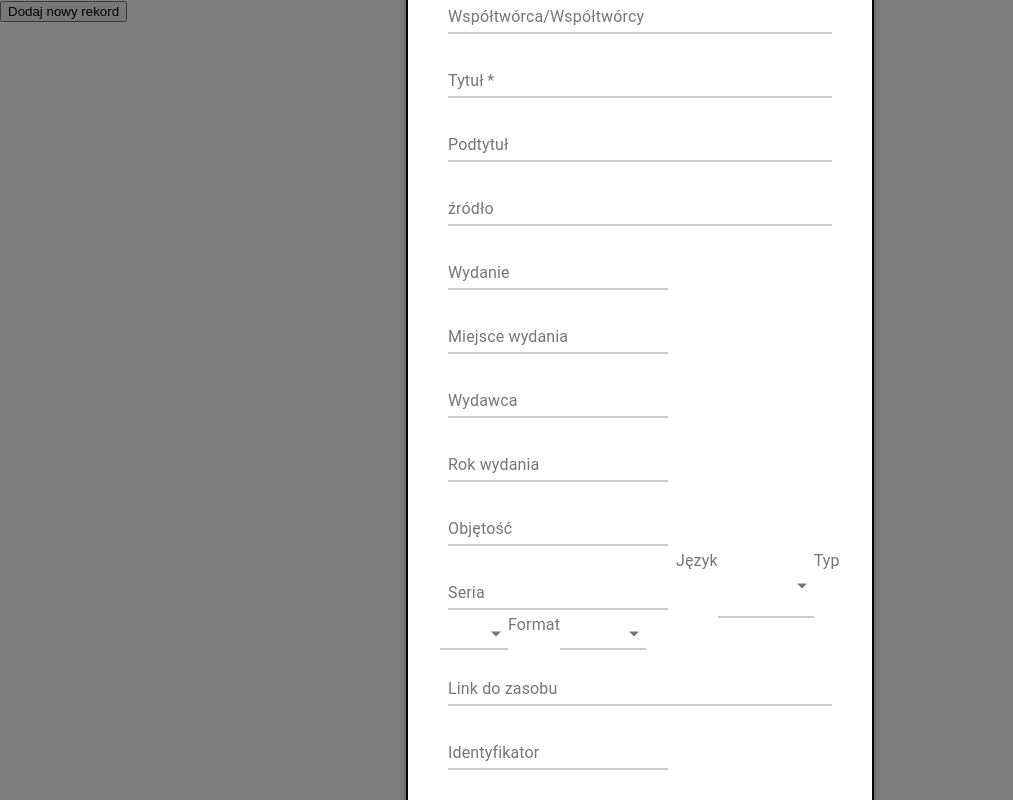
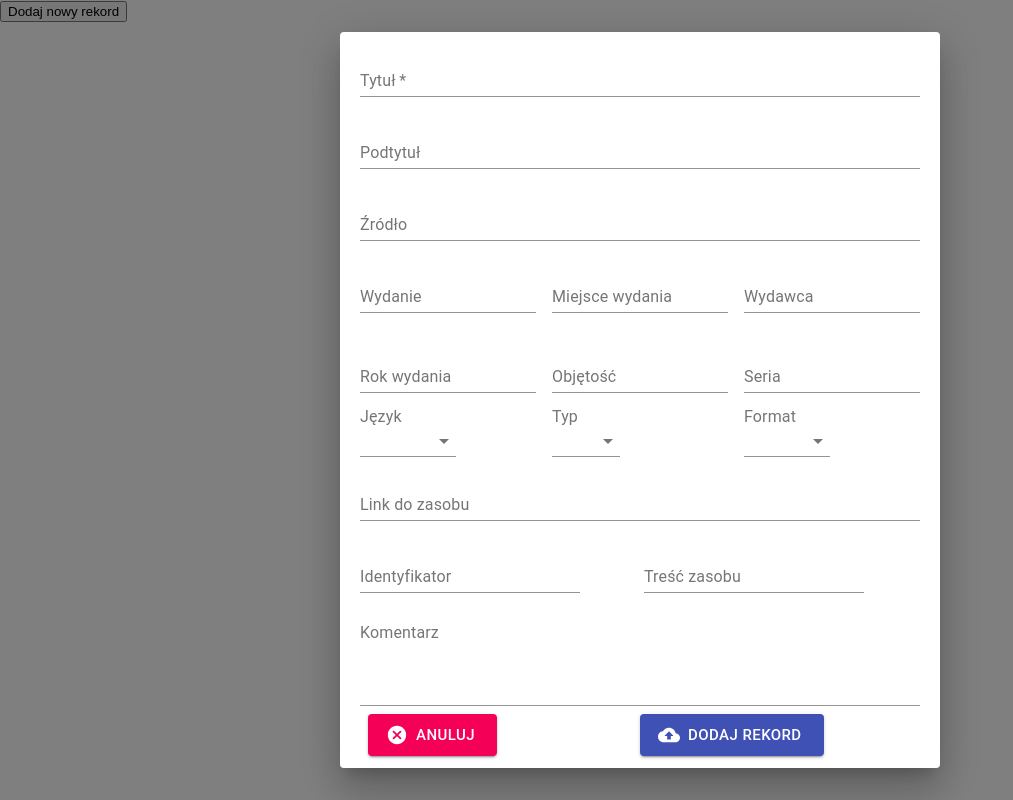
Before and after one commit to ppknUWr/frontend-bbz, a React (Create React App) app in the folder bbz-project/: page / in a window 1280 px wide. Both pictures are taken after a click on the button "Dodaj nowy rekord". Shown: the whole page, without its empty margins (0-1013 px from the left). Built offline with nearby package versions, Linux system fonts and the light colour scheme.

Commit message:
version 1 of record adding form with no functionality

```diff
--- a/bbz-project/package.json
+++ b/bbz-project/package.json
@@ -8,9 +8,12 @@
     "@testing-library/jest-dom": "^5.11.4",
     "@testing-library/react": "^11.1.0",
     "@testing-library/user-event": "^12.1.10",
+    "bootstrap": "^4.6.0",
     "react": "^17.0.1",
+    "react-bootstrap": "^1.5.2",
     "react-dom": "^17.0.1",
     "react-modal": "^3.12.1",
+    "react-responsive-modal": "^6.0.1",
     "react-scripts": "4.0.3",
     "web-vitals": "^1.0.1"
   },
--- a/bbz-project/src/components/AddRecordModal.js
+++ b/bbz-project/src/components/AddRecordModal.js
@@ -4,46 +4,33 @@ import TextField from "@material-ui/core/TextField";
 import InputLabel from "@material-ui/core/InputLabel";
 import Select from "@material-ui/core/NativeSelect";
 import {makeStyles} from "@material-ui/core/styles";
-import SaveIcon from "@material-ui/icons/Save";
-import Modal from "@material-ui/core/Modal";
+import CloudUploadIcon from '@material-ui/icons/CloudUpload';
+import CancelIcon from '@material-ui/icons/Cancel';
+import Dialog from "@material-ui/core/Dialog";
+import useMediaQuery from '@material-ui/core/useMediaQuery';
+import { useTheme } from '@material-ui/core/styles';
+import Divider from '@material-ui/core/Divider';
+import { DialogContent, DialogTitle, DialogActions, option } from "@material-ui/core";
+import Grid from '@material-ui/core/Grid';
 
 
-const useStyles = makeStyles((theme) => ({
-    root: {
-        display: 'flex',
-        flexWrap: 'wrap',
+const useStyles = makeStyles({
+    paperFullWidth:{
+        overflowY: 'visible'
     },
-    button: {
-        margin: theme.spacing(1),
-    },
-    textField: {
-        marginLeft: theme.spacing(1),
-        marginRight: theme.spacing(1),
-        width: '25ch',
-    },
-    paper: {
-        position: 'absolute',
-        width: 400,
-        backgroundColor: theme.palette.background.paper,
-        border: '2px solid #000',
-        boxShadow: theme.shadows[5],
-        padding: theme.spacing(2, 4, 3),
-    },
-}));
-function getModalStyle() {
-    const top = 50;
-    const left = 50;
+    DialogContentRoot:{
+        overflowY: 'visible'
+    }
+});
 
-    return {
-        top: `${top}%`,
-        left: `${left}%`,
-        transform: `translate(-${top}%, -${left}%)`,
-    };
-}
+
 const AddRecordModal = () => {
     const classes = useStyles();
-    const [modalStyle] = useState(getModalStyle);
+    const theme = useTheme();
+    const fullScreen = useMediaQuery(theme.breakpoints.down('sm'));
+
     const [open, setOpen] = useState(false);
+    const [scroll, setScroll] = useState('paper');
 
     //should be managed from parent component
     //but for now let's stick with a dummy object
@@ -100,32 +87,73 @@ const AddRecordModal = () => {
         console.log("False");
         return false;
     }
+
+
     const body = (
-        <div style={modalStyle} className={classes.paper}>
-            <h2 id="simple-modal-title">Dodawanie rekordu</h2>
-            <form className={classes.root} noValidate autoComplete="off" onSubmit={handleOnSubmit}>
-                <TextField required id="author" label="Twórca/Twórcy" style={{margin:8}} placeholder="Twórca" fullWidth
+        <>
+        <DialogTitle id="addRecordModalTitle">{"Dodaj nowy rekord"}</DialogTitle>
+        <DialogContent classes={{
+            root: classes.paperFullWidth
+        }}>
+            <Grid container spacing={1}>
+            <form noValidate autoComplete="off" onSubmit={handleOnSubmit}>
+
+                <Grid item xs={12}>
+                <TextField required id="author" label="Twórca/Twórcy"  placeholder="Twórca" fullWidth
                            margin="normal" onChange={handleOnChange}/>
-                <TextField id="coauthor" label="Współtwórca/Współtwórcy" style={{margin:8}} placeholder="Współtwórca" fullWidth
+                </Grid>
+
+                <Grid item xs={12}>
+                <TextField id="coauthor" label="Współtwórca/Współtwórcy"  placeholder="Współtwórca" fullWidth
                            margin="normal" onChange={handleOnChange}/>
-                <TextField required id="title" label="Tytuł" style={{margin:8}} placeholder="Tytuł" fullWidth
+                </Grid>
+
+                <Grid item xs={12}>
+                <TextField required id="title" label="Tytuł"  placeholder="Tytuł" fullWidth
                            margin="normal" onChange={handleOnChange}/>
-                <TextField id="subtitle" label="Podtytuł" style={{margin:8}} placeholder="Podtytuł" fullWidth
+                </Grid>
+
+                <Grid item xs={12}>
+                <TextField id="subtitle" label="Podtytuł"  placeholder="Podtytuł" fullWidth
                            margin="normal" onChange={handleOnChange}/>
-                <TextField id="origin" label="źródło" style={{margin:8}} placeholder="źródło" fullWidth
+                </Grid>
+
+                <Grid item xs={12}>
+                <TextField id="origin" label="Źródło"  placeholder="Źródło" fullWidth
                            margin="normal" onChange={handleOnChange}/>
-                <TextField id="edition" label="Wydanie" type="number" style={{margin:8}} placeholder="Wydanie"
+                </Grid>
+
+                <Grid container spacing={2}>
+                    <Grid item xs>
+                    <TextField id="edition" label="Wydanie" type="number"  placeholder="Wydanie"
                             margin="normal" onChange={handleOnChange}/>
-                <TextField id="place_of_issue" label="Miejsce wydania" style={{margin:8}} placeholder="Miejsce wydania"
+                    </Grid>
+                    <Grid item xs>
+                    <TextField id="place_of_issue" label="Miejsce wydania"  placeholder="Miejsce wydania"
                             margin="normal" onChange={handleOnChange}/>
-                <TextField id="publisher" label="Wydawca" style={{margin:8}} placeholder="Wydawca"
+                    </Grid>
+                    <Grid item xs>
+                    <TextField id="publisher" label="Wydawca"  placeholder="Wydawca"
                             margin="normal" onChange={handleOnChange}/>
-                <TextField id="year_of_issue" label="Rok wydania" style={{margin:8}} placeholder="Rok" type="number"
+                    </Grid>
+                </Grid>
+                <Grid container spacing={2}>
+                    <Grid item xs>
+                    <TextField id="year_of_issue" label="Rok wydania"  placeholder="Rok" type="number"
                             margin="normal" onChange={handleOnChange}/>
-                <TextField id="volume" label="Objętość" style={{margin:8}} placeholder="Objętość"
+                    </Grid>
+                    <Grid item xs>
+                    <TextField id="volume" label="Objętość"  placeholder="Objętość"
                             margin="normal" onChange={handleOnChange}/>
-                <TextField id="series" label="Seria" style={{margin:8}} placeholder="Seria"
+                    </Grid>
+                    <Grid item xs>
+                    <TextField id="series" label="Seria"  placeholder="Seria"
                             margin="normal" onChange={handleOnChange}/>
+                    </Grid>
+                </Grid>
+
+                    <Grid container spacing={2}>
+                        <Grid item xs>
                         <InputLabel htmlFor="language">Język</InputLabel>
                          <Select
                             native
@@ -134,11 +162,14 @@ const AddRecordModal = () => {
                                 id: 'language',
                             }}
                         >
-                    <option aria-label="None" value="" />
+                             {/* Muszą to być optiony, poniewaz MenuItem się buguje w Dialogu */}
+                            <option aria-label="None" value={""}> </option>
                             <option value={"polski"}>Polski</option>
                             <option value={"angielski"}>Angielski</option>
                             <option value={"niemiecki"}>Niemiecki</option>
                         </Select>
+                        </Grid>
+                        <Grid item xs>
                         <InputLabel htmlFor="type">Typ</InputLabel>
                         <Select
                             native
@@ -147,11 +178,13 @@ const AddRecordModal = () => {
                                 id: 'type',
                             }}
                         >
-                    <option aria-label="None" value="" />
+                            <option aria-label="None" value={""}> </option>
                             <option value={"type1"}>Type1</option>
                             <option value={"type2"}>Type2</option>
                             <option value={"type3"}>Type3</option>
                         </Select>
+                        </Grid>
+                        <Grid item xs>
                         <InputLabel htmlFor="format">Format</InputLabel>
                         <Select
                             native
@@ -160,44 +193,80 @@ const AddRecordModal = () => {
                                 id: 'format',
                             }}
                         >
-                    <option aria-label="None" value="" />
+                            <option aria-label="None" value={""}> </option>
                             <option value={"format1"}>Format1</option>
                             <option value={"format2"}>Format2</option>
                             <option value={"format3"}>Format3</option>
                         </Select>
-                <TextField id="source_link" label="Link do zasobu" style={{margin:8}} placeholder="Link do zasobu" fullWidth
+                        </Grid>
+                    </Grid>
+
+                    <Grid item xs={12}>
+                    <TextField id="source_link" label="Link do zasobu"  placeholder="Link do zasobu" fullWidth
                             margin="normal" onChange={handleOnChange}/>
-                <TextField id="ide" label="Identyfikator" style={{margin:8}} placeholder="Identyfikator"
+                    </Grid>
+                    <Grid container spacing={1}>
+                        <Grid item xs>
+                        <TextField id="ide" label="Identyfikator" placeholder="Identyfikator"
                                 margin="normal" onChange={handleOnChange}/>
-                <TextField id="tags" label="Treść zasobu" style={{margin:8}} placeholder="Treść zasobu"
+                        </Grid>
+                        <Grid item xs>
+                        <TextField id="tags" label="Treść zasobu"  placeholder="Treść zasobu"
                                 margin="normal" onChange={handleOnChange} />
-                <TextField id="comment" label="Komentarz" multiline rowsMax={4} fullWidth
+                        </Grid>
+                    </Grid>
+
+                <Grid item xs={12}>
+                <TextField id="comment" label="Komentarz" multiline rows={4} fullWidth
                            onChange={handleOnChange} />
+                </Grid>
+
+        <DialogActions>
+            <Grid container>
+            <Grid item xs>
+                <Button
+                onClick={handleCloseModal}
+                variant="contained"
+                color="secondary"
+                size="large"
+                startIcon={<CancelIcon />}
+                autoFocus
+                >
+                    Anuluj
+                </Button>
+            </Grid>
+            <Grid item xs>
                 <Button
                 variant="contained"
                 color="primary"
                 size="large"
                 type="submit"
-                    className={classes.button}
-                    startIcon={<SaveIcon />}
-                >
+                startIcon={<CloudUploadIcon />}
+                autoFocus>
                     Dodaj rekord
                 </Button>
+            </Grid>
+        </Grid>
+        </DialogActions>
             </form>
-        </div>
+        </Grid>
+        </DialogContent>
+        </>
     );
 
     return (
         <div>
             <button onClick={handleOpenModal}>Dodaj nowy rekord</button>
-            <Modal
+            <Dialog
                 open={open}
                 onClose={handleCloseModal}
+                scroll={scroll}
+                fullScreen={fullScreen}
                 aria-labelledby="simple-modal-title"
                 aria-describedby="simple-modal-description"
             >
                 {body}
-            </Modal>
+            </Dialog>
         </div>
     );
 };
```
Also changed, not shown: 1 other file (tests, documents, lock files or other folders). Lines whose indentation alone changed are shown as unchanged.
